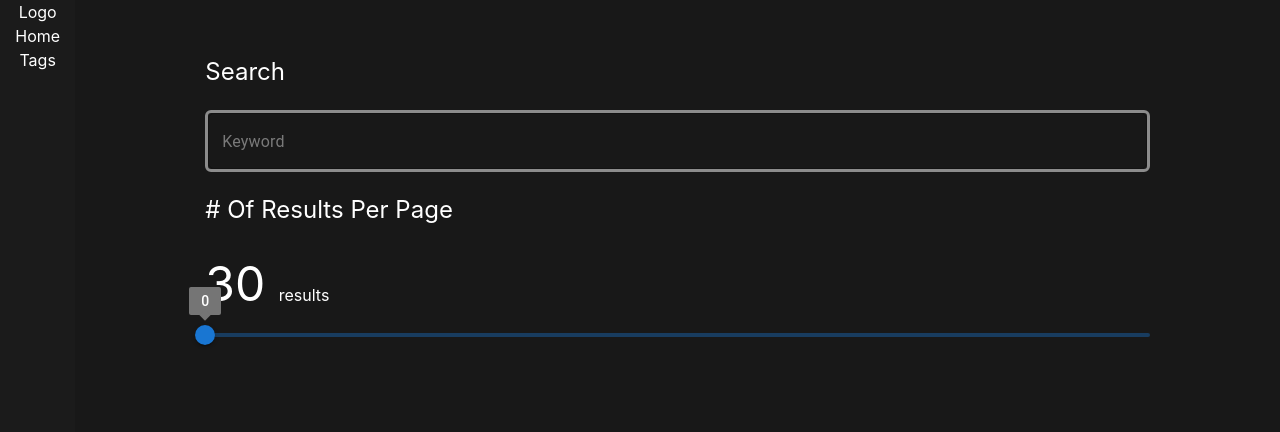
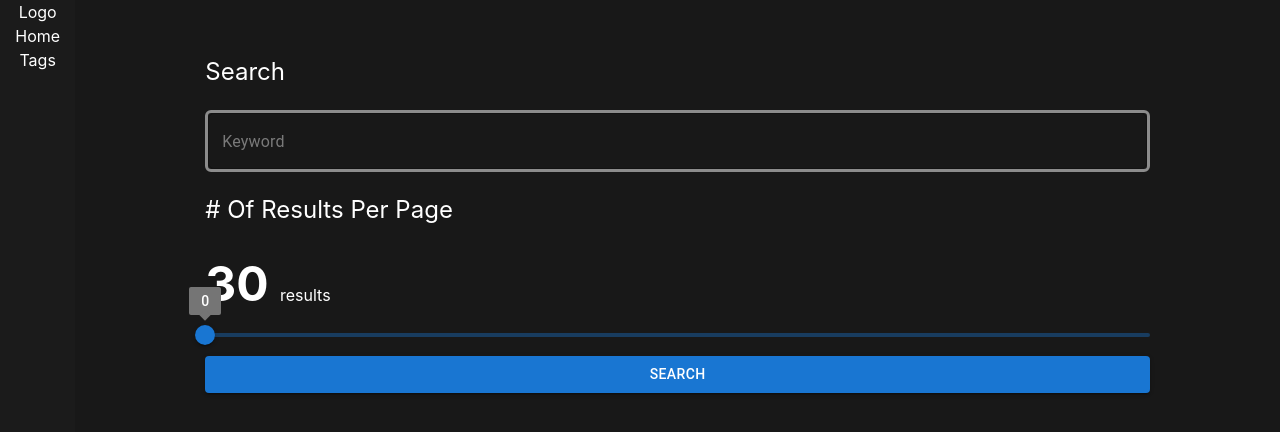
Before and after one commit to dickisujadi/aha, a React (Create React App) app: page / in a window 1280 px wide. Shown: the top 432 px of the page. Built offline with nearby package versions, Linux system fonts and the light colour scheme.

Commit message:
add primary button and main setup

```diff
--- a/src/pages/Home.tsx
+++ b/src/pages/Home.tsx
@@ -1,5 +1,6 @@
 import { useEffect } from "react";
 import { User } from "../typings"
+import PrimaryButton from "../ui/PrimaryButton";
 import SearchBar from "../ui/SearchBar";
 import SliderComponent from "../ui/SliderComponent";
 
@@ -47,7 +48,7 @@ export function Home() {
                 <p className="text-2xl text-left capitalize leading-9 my-[1.25rem]"># of results per page</p>
 
                 <div className="flex flex-row">
-                    <p className="text-5xl text-left leading-[4.5rem]">30 <span className="text-base leading-6">results</span></p>
+                    <p className="text-5xl text-left leading-[4.5rem] font-bold">30 <span className="text-base leading-6 font-normal gap-2">results</span></p>
                 </div>
 
                 <div>
@@ -55,7 +56,7 @@ export function Home() {
                 </div>
 
                 <div>
-                    {/* search button */}
+                    <PrimaryButton content="search"/>
                 </div>
 
             </div>
--- /dev/null
+++ b/src/ui/PrimaryButton.tsx
@@ -0,0 +1,22 @@
+import Button from "@mui/material/Button";
+
+function PrimaryButton({ content } : { content : string}) {
+    return (
+        <div className="w-full">
+            <Button
+                // style={{
+                //     borderRadius: 35,
+                //     backgroundColor: "#21b6ae",
+                //     padding: "18px 36px",
+                //     fontSize: "18px"
+                // }}
+                variant="contained"
+                fullWidth
+                >
+                {content.toUpperCase()}
+            </Button>
+        </div>
+    )
+}
+
+export default PrimaryButton;
```
